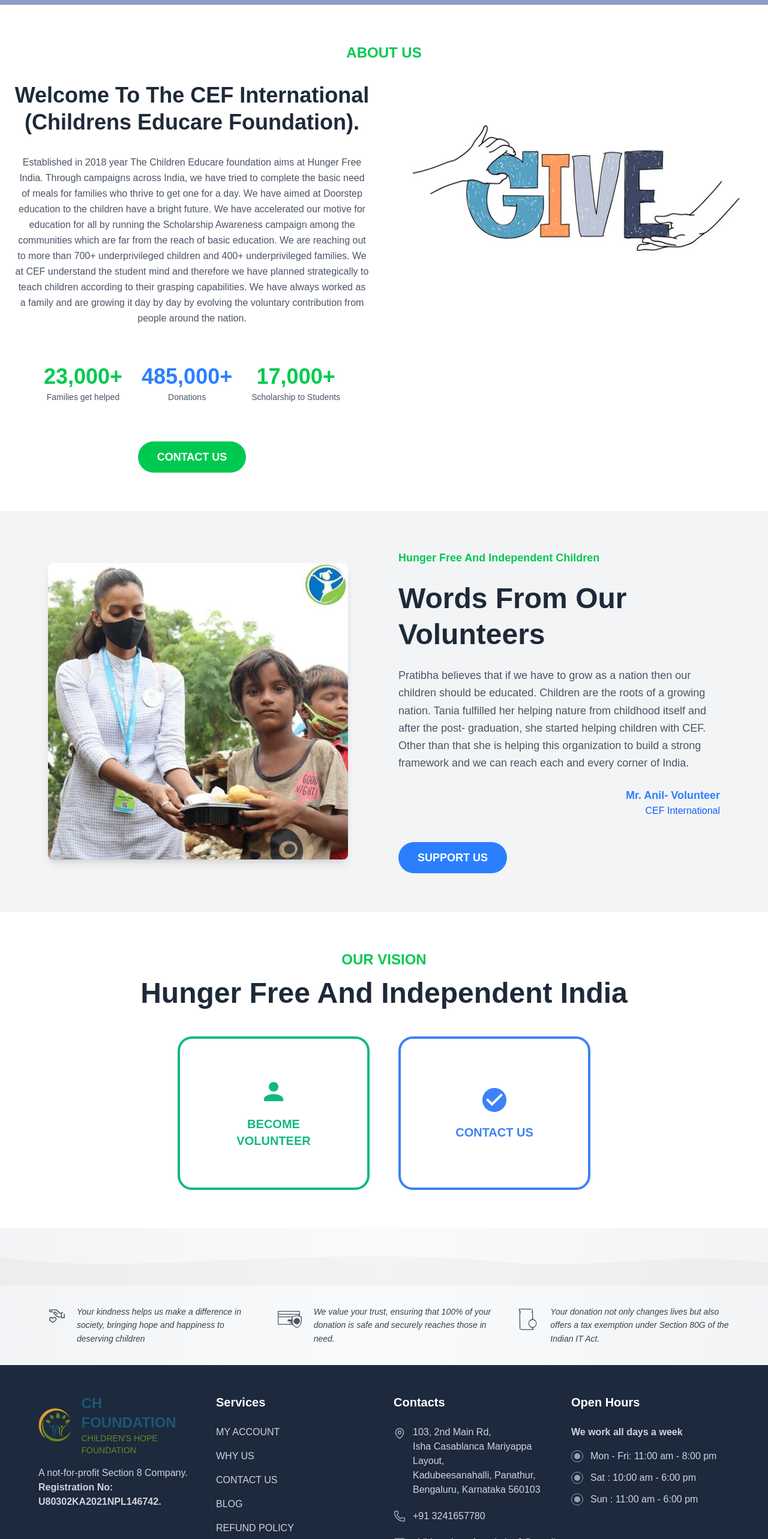
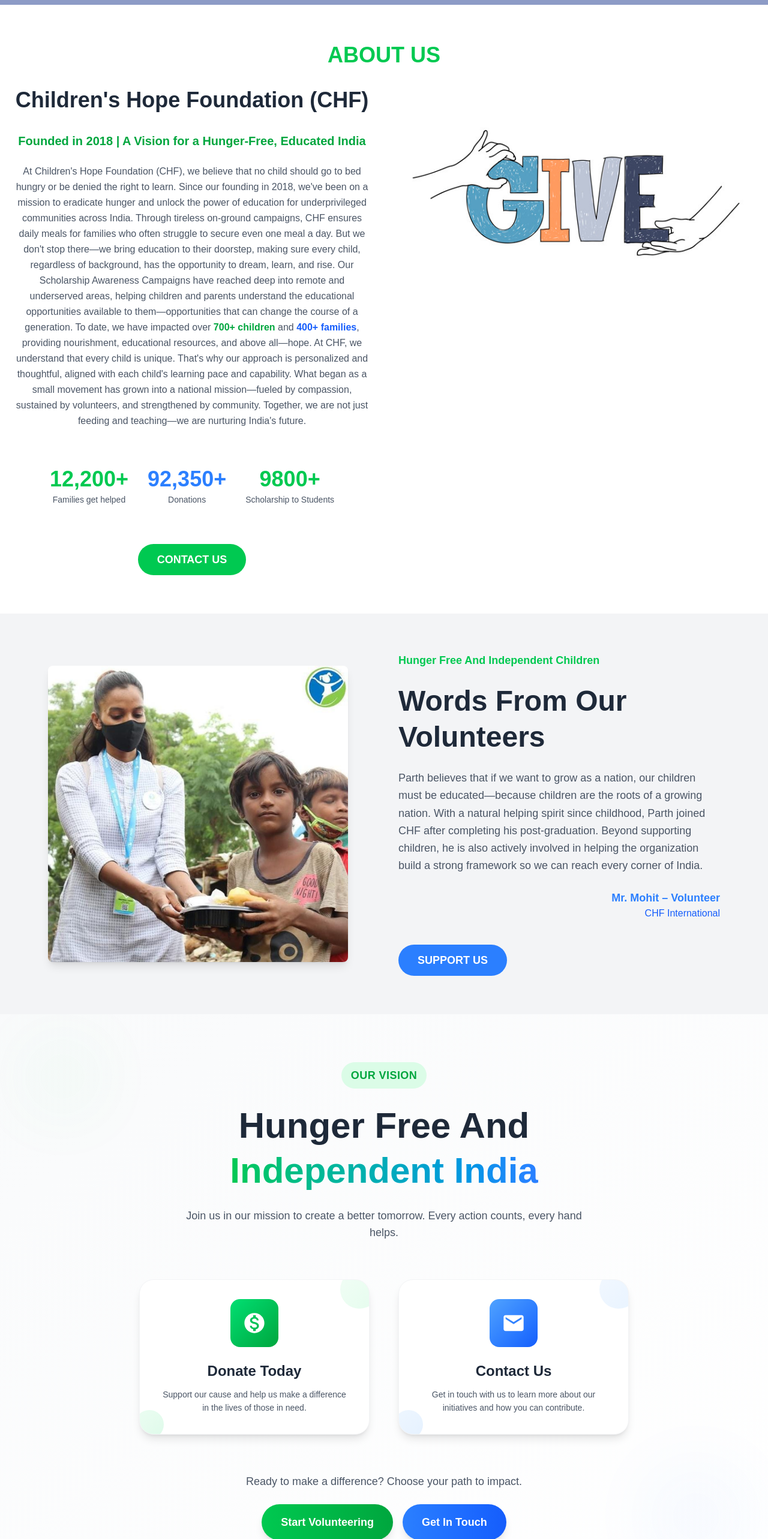
Before and after one commit to Viswaksena-J/cef, a Next.js app: page /about-us in a window 1280 px wide. Shown: the part 880-3446 px from the top of the page at 60% size. Built offline with nearby package versions, Linux system fonts and the light colour scheme; grey boxes are pictures that could not be loaded.

Commit message:
Refactor About Us and Contact Us pages to enhance content clarity and visual appeal. Update organization name, improve statistics, and revise mission statements. Comment out Articles and MapView components for future consideration.

```diff
--- a/app/about-us/page.jsx
+++ b/app/about-us/page.jsx
@@ -1,5 +1,6 @@
 import Image from 'next/image';
 import './styles.css';
+import Link from 'next/link';
 
 export default function AboutUs() {
     return (
@@ -35,43 +36,46 @@
             <div className="bg-white py-16 px-6">
                 <div className="max-w-7xl mx-auto">
                     <div className="text-center mb-8">
-                        <h2 className="text-green-500 text-2xl font-semibold mb-4">ABOUT US</h2>
+                        <h2 className="text-green-500 text-4xl font-semibold mb-4">ABOUT US</h2>
                     </div>
 
                     <div className="grid lg:grid-cols-2 gap-12 items-start">
                         {/* Left Content */}
                         <div className="space-y-8">
                             <h3 className="text-3xl md:text-4xl font-bold text-gray-800 leading-tight text-center">
-                                Welcome To The CEF International (Childrens Educare Foundation).
+                                Children's Hope Foundation (CHF)
                             </h3>
 
-                            <p className="text-gray-600 text-md leading-relaxed text-center">
-                                Established in 2018 year The Children Educare foundation aims at Hunger
-                                Free India. Through campaigns across India, we have tried to complete the
-                                basic need of meals for families who thrive to get one for a day. We have
-                                aimed at Doorstep education to the children have a bright future. We have
-                                accelerated our motive for education for all by running the Scholarship
-                                Awareness campaign among the communities which are far from the reach
-                                of basic education. We are reaching out to more than 700+ underprivileged
-                                children and 400+ underprivileged families. We at CEF understand the
-                                student mind and therefore we have planned strategically to teach
-                                children according to their grasping capabilities. We have always worked as
-                                a family and are growing it day by day by evolving the voluntary
-                                contribution from people around the nation.
-                            </p>
+                            <div className="space-y-6 text-gray-600 text-md leading-relaxed">
+                                <div className="text-center">
+                                    <h4 className="text-xl font-semibold text-green-600 mb-3">
+                                        Founded in 2018 | A Vision for a Hunger-Free, Educated India
+                                    </h4>
+                                </div>
+
+                                <p className="text-center">
+                                    At Children's Hope Foundation (CHF), we believe that no child should go to bed hungry or be denied the right to learn. Since our founding in 2018, we've been on a mission to eradicate hunger and unlock the power of education for underprivileged communities across India.
+                                    Through tireless on-ground campaigns, CHF ensures daily meals for families who often struggle to secure even one meal a day. But we don't stop there—we bring education to their doorstep, making sure every child, regardless of background, has the opportunity to dream, learn, and rise.
+                                    Our Scholarship Awareness Campaigns have reached deep into remote and underserved areas, helping children and parents understand the educational opportunities available to them—opportunities that can change the course of a generation.
+                                    To date, we have impacted over <span className="font-semibold text-green-600">700+ children</span> and <span className="font-semibold text-blue-600">400+ families</span>, providing nourishment, educational resources, and above all—hope.
+                                    At CHF, we understand that every child is unique. That's why our approach is personalized and thoughtful, aligned with each child's learning pace and capability.
+                                    What began as a small movement has grown into a national mission—fueled by compassion, sustained by volunteers, and strengthened by community.
+                                    Together, we are not just feeding and teaching—we are nurturing India's future.
+                                </p>
+                            </div>
 
                             {/* Statistics */}
                             <div className="flex flex-wrap justify-center lg:justify-center gap-8 py-8">
                                 <div className="text-center">
-                                    <div className="text-4xl font-bold text-green-500">23,000+</div>
+                                    <div className="text-4xl font-bold text-green-500">12,200+</div>
                                     <div className="text-gray-600 text-sm mt-1">Families get helped</div>
                                 </div>
                                 <div className="text-center">
-                                    <div className="text-4xl font-bold text-blue-500">485,000+</div>
+                                    <div className="text-4xl font-bold text-blue-500">92,350+</div>
                                     <div className="text-gray-600 text-sm mt-1">Donations</div>
                                 </div>
                                 <div className="text-center">
-                                    <div className="text-4xl font-bold text-green-500">17,000+</div>
+                                    <div className="text-4xl font-bold text-green-500">9800+</div>
                                     <div className="text-gray-600 text-sm mt-1">Scholarship to Students</div>
                                 </div>
                             </div>
@@ -128,18 +132,14 @@
 
                             {/* Paragraph - Fade in from bottom */}
                             <p className="text-gray-600 text-lg leading-relaxed animate-fade-in-bottom">
-                                Pratibha believes that if we have to grow as a nation then our children
-                                should be educated. Children are the roots of a growing nation. Tania
-                                fulfilled her helping nature from childhood itself and after the post-
-                                graduation, she started helping children with CEF. Other than that she is
-                                helping this organization to build a strong framework and we can reach
-                                each and every corner of India.
+                                Parth believes that if we want to grow as a nation, our children must be educated—because children are the roots of a growing nation. With a natural helping spirit since childhood, Parth joined CHF after completing his post-graduation.
+                                Beyond supporting children, he is also actively involved in helping the organization build a strong framework so we can reach every corner of India.
                             </p>
 
                             {/* Designation - Slide in from right with delay */}
                             <div className="text-right animate-slide-in-right-delayed">
-                                <p className="text-blue-500 font-semibold text-lg">Mr. Anil- Volunteer</p>
-                                <p className="text-blue-600 font-medium">CEF International</p>
+                                <p className="text-blue-500 font-semibold text-lg">Mr. Mohit – Volunteer</p>
+                                <p className="text-blue-600 font-medium">CHF International</p>
                             </div>
 
                             {/* Support button - Bounce in */}
@@ -154,40 +154,93 @@
             </div>
 
             {/* Our Vision Section */}
-            <div className="bg-white py-16 px-6">
-                <div className="max-w-6xl mx-auto">
-                    <div className="text-center mb-12">
-                        <h2 className="text-green-500 text-2xl font-semibold mb-4">OUR VISION</h2>
-                        <h3 className="text-4xl md:text-5xl font-bold text-gray-800">
-                            Hunger Free And Independent India
+            <div className="bg-gradient-to-br from-gray-50 to-white py-20 px-6 relative overflow-hidden">
+                {/* Background decoration */}
+                <div className="absolute top-0 left-0 w-full h-full opacity-5">
+                    <div className="absolute top-10 left-10 w-32 h-32 bg-green-500 rounded-full blur-3xl"></div>
+                    <div className="absolute bottom-10 right-10 w-40 h-40 bg-blue-500 rounded-full blur-3xl"></div>
+                </div>
+
+                <div className="max-w-6xl mx-auto relative z-10">
+                    <div className="text-center mb-16">
+                        <div className="inline-block px-4 py-2 bg-green-100 rounded-full mb-6">
+                            <h2 className="text-green-600 text-lg font-semibold uppercase tracking-wide">Our Vision</h2>
+                        </div>
+                        <h3 className="text-4xl md:text-6xl font-bold text-gray-800 leading-tight">
+                            Hunger Free And <br />
+                            <span className="text-transparent bg-clip-text bg-gradient-to-r from-green-500 to-blue-500">
+                                Independent India
+                            </span>
                         </h3>
+                        <p className="text-gray-600 text-lg mt-6 max-w-2xl mx-auto">
+                            Join us in our mission to create a better tomorrow. Every action counts, every hand helps.
+                        </p>
                     </div>
 
                     <div className="flex flex-col md:flex-row justify-center items-center gap-8 md:gap-12">
                         {/* Become Volunteer Card */}
-                        <div className="vision-card volunteer-card bg-white text-green-500 border-4 border-green-500 rounded-3xl px-12 py-16 text-center cursor-pointer relative overflow-hidden w-80 h-64 flex flex-col justify-center items-center">
-                            <div className="vision-overlay bg-green-500 absolute inset-0 transform -translate-y-full transition-transform duration-500"></div>
-                            <div className="relative z-10 transition-colors duration-500">
-                                <div className="mb-4">
-                                    <svg className="w-12 h-12 mx-auto" fill="currentColor" viewBox="0 0 24 24">
-                                        <path d="M12 12c2.21 0 4-1.79 4-4s-1.79-4-4-4-4 1.79-4 4 1.79 4 4 4zm0 2c-2.67 0-8 1.34-8 4v2h16v-2c0-2.66-5.33-4-8-4z"/>
+                        <div className="group relative bg-white rounded-3xl p-8 shadow-lg hover:shadow-2xl transition-all duration-500 cursor-pointer transform hover:-translate-y-2 w-full max-w-sm border border-gray-100 overflow-hidden">
+                            {/* Gradient overlay */}
+                            <div className="absolute inset-0 bg-gradient-to-br from-green-500 to-green-600 opacity-0 group-hover:opacity-100 transition-opacity duration-500 rounded-3xl"></div>
+
+                            {/* Content */}
+                            <Link href="/donate" className="relative z-10 text-center">
+                                <div className="w-20 h-20 bg-gradient-to-br from-green-400 to-green-600 rounded-2xl flex items-center justify-center mx-auto mb-6 group-hover:bg-white group-hover:shadow-lg transition-all duration-500">
+                                    <svg className="w-10 h-10 text-white group-hover:text-white transition-colors duration-500" fill="currentColor" viewBox="0 0 24 24">
+                                        <path d="M12 2C6.48 2 2 6.48 2 12s4.48 10 10 10 10-4.48 10-10S17.52 2 12 2zm1.41 16.09V20h-2.67v-1.93c-1.71-.36-3.16-1.46-3.27-3.4h1.96c.1 1.05.82 1.87 2.65 1.87 1.96 0 2.4-.98 2.4-1.59 0-.83-.44-1.61-2.67-2.14-2.48-.6-4.18-1.62-4.18-3.67 0-1.72 1.39-2.84 3.11-3.21V4h2.67v1.95c1.86.45 2.79 1.86 2.85 3.39H14.3c-.05-1.11-.64-1.87-2.22-1.87-1.5 0-2.4.68-2.4 1.64 0 .84.65 1.39 2.67 1.91s4.18 1.39 4.18 3.91c-.01 1.83-1.38 2.83-3.12 3.16z"/>
                                     </svg>
                                 </div>
-                                <h4 className="text-xl font-bold">BECOME VOLUNTEER</h4>
-                            </div>
+                                <h4 className="text-2xl font-bold text-gray-800 group-hover:text-white transition-colors duration-500 mb-3">
+                                    Donate Today
+                                </h4>
+                                <p className="text-gray-600 group-hover:text-green-100 transition-colors duration-500 text-sm leading-relaxed">
+                                    Support our cause and help us make a difference in the lives of those in need.
+                                </p>
+                            </Link>
+
+                            {/* Decorative elements */}
+                            <div className="absolute -top-4 -right-4 w-16 h-16 bg-gradient-to-br from-green-200 to-green-300 rounded-full opacity-20 group-hover:opacity-40 transition-opacity duration-500"></div>
+                            <div className="absolute -bottom-2 -left-2 w-12 h-12 bg-gradient-to-br from-green-300 to-green-400 rounded-full opacity-15 group-hover:opacity-30 transition-opacity duration-500"></div>
                         </div>
 
                         {/* Contact Us Card */}
-                        <div className="vision-card contact-card bg-white text-blue-500 border-4 border-blue-500 rounded-3xl px-12 py-16 text-center cursor-pointer relative overflow-hidden w-80 h-64 flex flex-col justify-center items-center">
-                            <div className="vision-overlay bg-blue-500 absolute inset-0 transform -translate-y-full transition-transform duration-500"></div>
-                            <div className="relative z-10 transition-colors duration-500">
-                                <div className="mb-4">
-                                    <svg className="w-12 h-12 mx-auto" fill="currentColor" viewBox="0 0 24 24">
-                                        <path d="M12 2C6.48 2 2 6.48 2 12s4.48 10 10 10 10-4.48 10-10S17.52 2 12 2zm-2 15l-5-5 1.41-1.41L10 14.17l7.59-7.59L19 8l-9 9z"/>
+                        <Link href="/contact-us" className="group relative bg-white rounded-3xl p-8 shadow-lg hover:shadow-2xl transition-all duration-500 cursor-pointer transform hover:-translate-y-2 w-full max-w-sm border border-gray-100 overflow-hidden">
+                            {/* Gradient overlay */}
+                            <div className="absolute inset-0 bg-gradient-to-br from-blue-500 to-blue-600 opacity-0 group-hover:opacity-100 transition-opacity duration-500 rounded-3xl"></div>
+
+                            {/* Content */}
+                            <div className="relative z-10 text-center">
+                                <div className="w-20 h-20 bg-gradient-to-br from-blue-400 to-blue-600 rounded-2xl flex items-center justify-center mx-auto mb-6 group-hover:bg-white group-hover:shadow-lg transition-all duration-500">
+                                    <svg className="w-10 h-10 text-white group-hover:text-white transition-colors duration-500" fill="currentColor" viewBox="0 0 24 24">
+                                        <path d="M20 4H4c-1.1 0-1.99.9-1.99 2L2 18c0 1.1.9 2 2 2h16c1.1 0 2-.9 2-2V6c0-1.1-.9-2-2-2zm0 4l-8 5-8-5V6l8 5 8-5v2z"/>
                                     </svg>
                                 </div>
-                                <h4 className="text-xl font-bold">CONTACT US</h4>
+                                <h4 className="text-2xl font-bold text-gray-800 group-hover:text-white transition-colors duration-500 mb-3">
+                                    Contact Us
+                                </h4>
+                                <p className="text-gray-600 group-hover:text-blue-100 transition-colors duration-500 text-sm leading-relaxed">
+                                    Get in touch with us to learn more about our initiatives and how you can contribute.
+                                </p>
                             </div>
+
+                            {/* Decorative elements */}
+                            <div className="absolute -top-4 -right-4 w-16 h-16 bg-gradient-to-br from-blue-200 to-blue-300 rounded-full opacity-20 group-hover:opacity-40 transition-opacity duration-500"></div>
+                            <div className="absolute -bottom-2 -left-2 w-12 h-12 bg-gradient-to-br from-blue-300 to-blue-400 rounded-full opacity-15 group-hover:opacity-30 transition-opacity duration-500"></div>
+                        </Link>
+                    </div>
+
+                    {/* Call to action */}
+                    <div className="text-center mt-16">
+                        <p className="text-gray-600 text-lg mb-6">
+                            Ready to make a difference? Choose your path to impact.
+                        </p>
+                        <div className="flex flex-col sm:flex-row gap-4 justify-center">
+                            <Link href='/contact-us' className="bg-gradient-to-r from-green-500 to-green-600 hover:from-green-600 hover:to-green-700 text-white px-8 py-4 rounded-full text-lg font-semibold transition-all duration-300 shadow-lg hover:shadow-xl transform hover:-translate-y-1">
+                                Start Volunteering
+                            </Link>
+                            <Link href='/contact-us' className="bg-gradient-to-r from-blue-500 to-blue-600 hover:from-blue-600 hover:to-blue-700 text-white px-8 py-4 rounded-full text-lg font-semibold transition-all duration-300 shadow-lg hover:shadow-xl transform hover:-translate-y-1">
+                                Get In Touch
+                            </Link>
                         </div>
                     </div>
                 </div>
--- a/app/contact-us/page.jsx
+++ b/app/contact-us/page.jsx
@@ -7,7 +7,7 @@
             <Hero />
             <Location />
             <ContactUsWrapper />
-            <MapView />
+            {/* <MapView /> */}
         </div>
     )
 }
--- a/app/page.js
+++ b/app/page.js
@@ -10,7 +10,7 @@
       <Services />
       <CaseStudy />
       <GreyCTA />
-      <Articles />
+      {/* <Articles /> */}
       <BottomCTA />
     </>
   );
```
